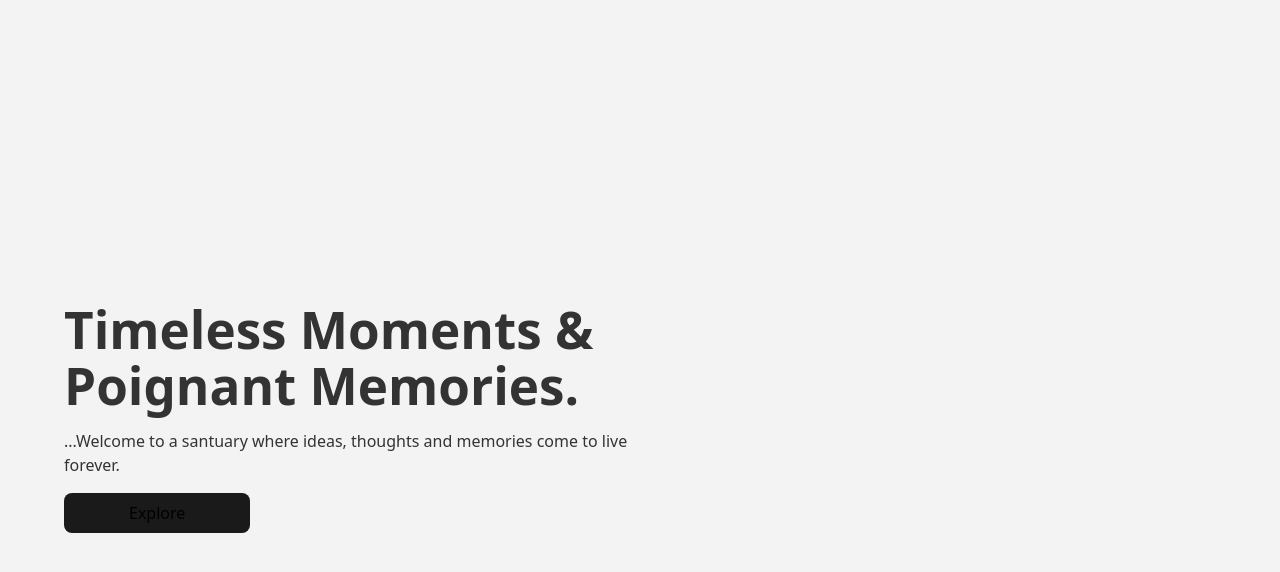
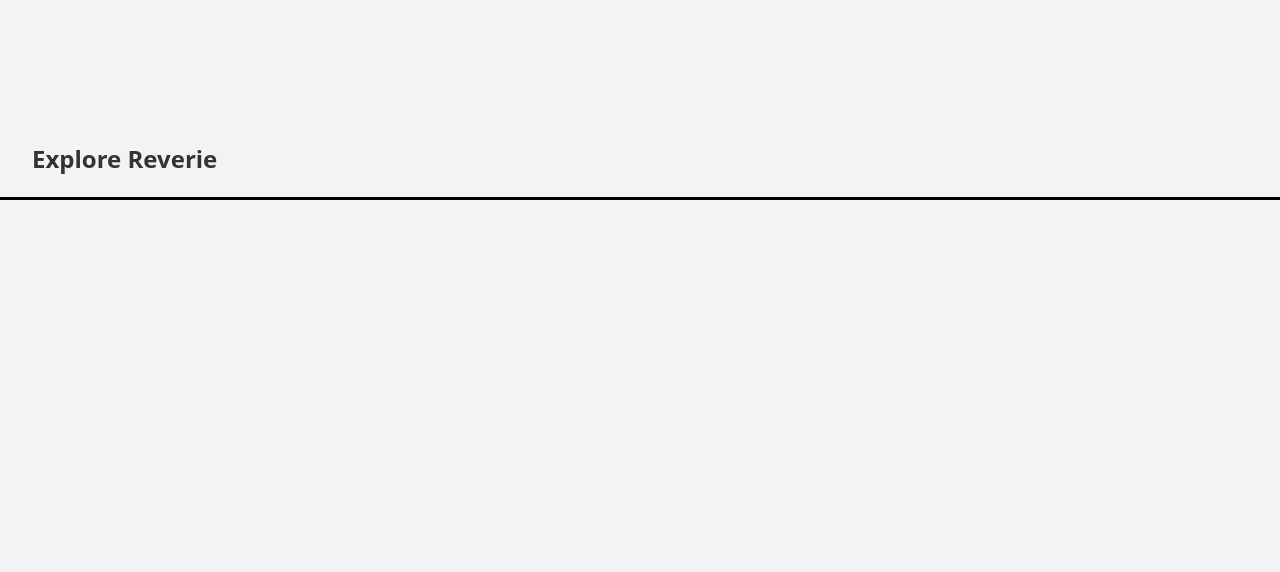
Before and after one commit to Dev-Dul/Reverie, a React (Vite) app: page / in a window 1280 px wide. Shown: the top 572 px of the page. Built offline with nearby package versions, Linux system fonts and the light colour scheme.

Commit message:
Skeleton blog component built

```diff
--- a/src/components/blog.jsx
+++ b/src/components/blog.jsx
@@ -1,13 +1,17 @@
+import styles from '../styles/blog.module.css';
+
 
 function Blog(){
     return (
-        <div>
-            <div className="header">
+        <div className={styles.wrapper}>
+            <div className={styles.header}>
                 <h2>Explore Reverie</h2>
             </div>
-            <div className="posts">
+            <div className={styles.posts}>
 
             </div>
         </div>
     )
 }
+
+export default Blog;
--- a/src/main.jsx
+++ b/src/main.jsx
@@ -3,9 +3,10 @@
 import './index.css'
 import App from './App.jsx'
 import Home from './components/home.jsx'
+import Blog from './components/blog.jsx'
 
 createRoot(document.getElementById('root')).render(
   <StrictMode>
-    <Home />
+    <Blog />
   </StrictMode>,
 )
--- /dev/null
+++ b/src/styles/blog.module.css
@@ -0,0 +1,28 @@
+*{
+    box-sizing: border-box;
+}
+
+.wrapper{
+    min-height: 100vh;
+    width: 100%;
+    color: #333;
+}
+
+.header{
+    height: 25vh;
+    width: 100%;
+    display: flex;
+    align-items: flex-end;
+    justify-content: flex-start;
+    padding: 0 2rem;
+    border-bottom: 3px solid black;
+}
+
+.posts{
+    height: auto;
+    width: 100%;
+    display: grid;
+    overflow-y: scroll;
+    scrollbar-width: none;
+    grid-template-columns: repeat(2, 1fr);
+}
```
